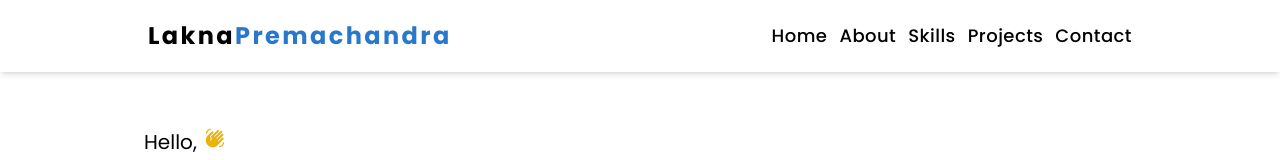
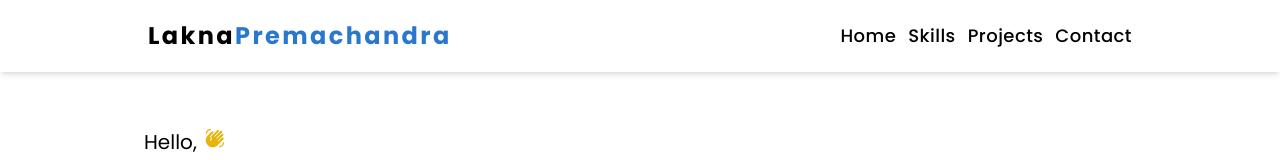
Before and after one commit to Lakna-Premachandra/Portfolio, a React (Vite) app: page / in a window 1280 px wide. Shown: the top 160 px of the page. Built offline with nearby package versions, Linux system fonts and the light colour scheme.

Commit message:
feat: header updated

```diff
--- a/src/Components/common/footer/index.jsx
+++ b/src/Components/common/footer/index.jsx
@@ -11,11 +11,11 @@ export default function Footer() {
       name:"Home",
       href:"#heroSection"
     },
-    {
-      id:2,
-      name:"About",
-      href:"#about"
-    },
+    // {
+    //   id:2,
+    //   name:"About",
+    //   href:"#about"
+    // },
     {
       id:3,
       name:"Skills",
--- a/src/Components/common/header/index.jsx
+++ b/src/Components/common/header/index.jsx
@@ -18,11 +18,11 @@ const Header = () => {
       name:"Home",
       href:"#heroSection"
     },
-    {
-      id:2,
-      name:"About",
-      href:"#about"
-    },
+    // {
+    //   id:2,
+    //   name:"About",
+    //   href:"#about"
+    // },
     {
       id:3,
       name:"Skills",
@@ -74,7 +74,7 @@ const Header = () => {
 
         <li> <AnchorLink href='#heroSection'> <p className="text-base hover:text-yellow-400" onClick={()=>setShowMenu("heroSection")}>Home</p></AnchorLink></li>
 
-        <li> <AnchorLink href='#about'><p className="text-base hover:text-yellow-400" onClick={()=>setShowMenu("about")}>About</p></AnchorLink></li>
+        {/* <li> <AnchorLink href='#about'><p className="text-base hover:text-yellow-400" onClick={()=>setShowMenu("about")}>About</p></AnchorLink></li> */}
 
       <li> <AnchorLink href='#skills'><p className="text-base hover:text-yellow-400" onClick={()=>setShowMenu("skills")}>Skills</p></AnchorLink></li>
 
```
